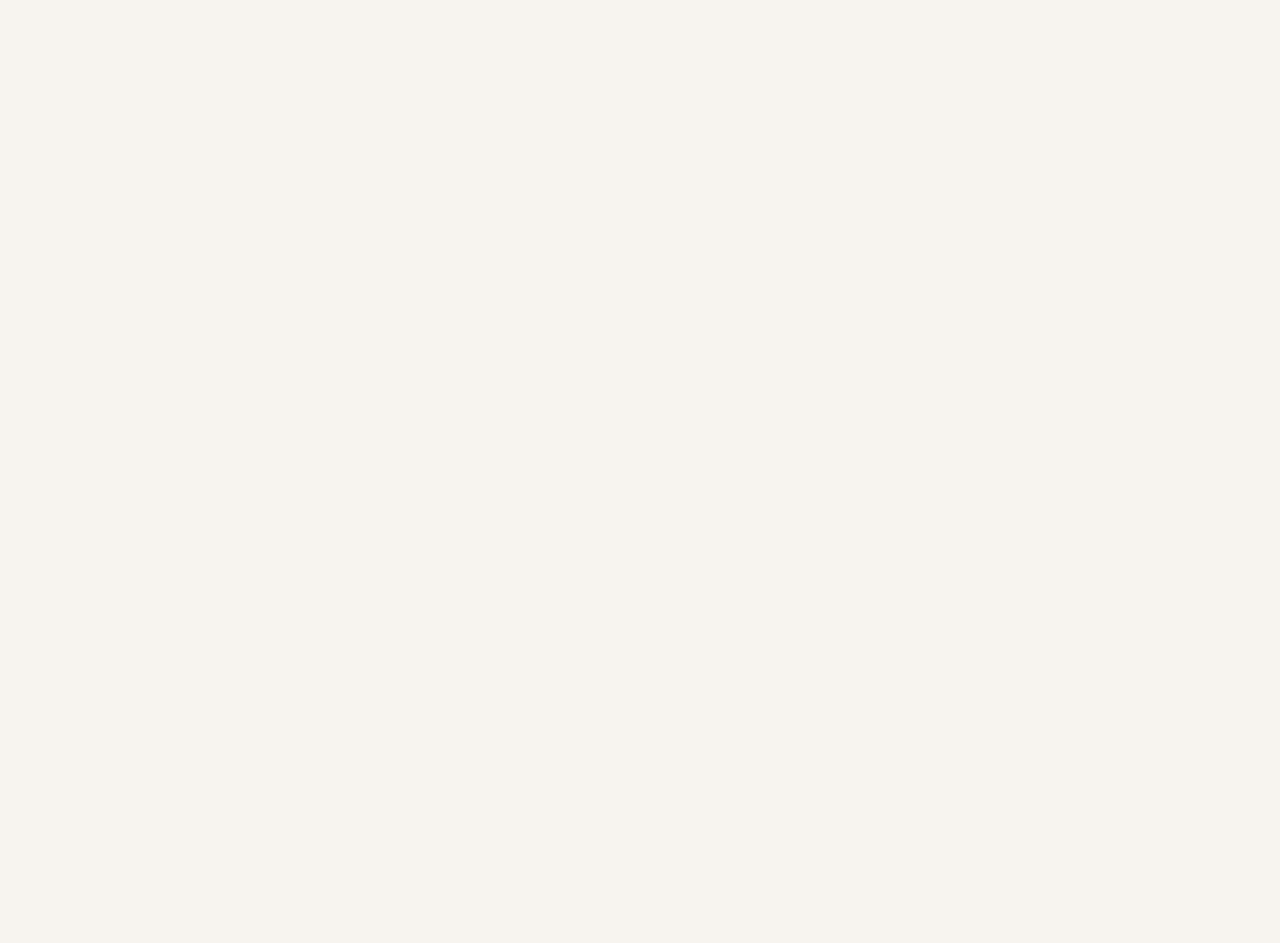
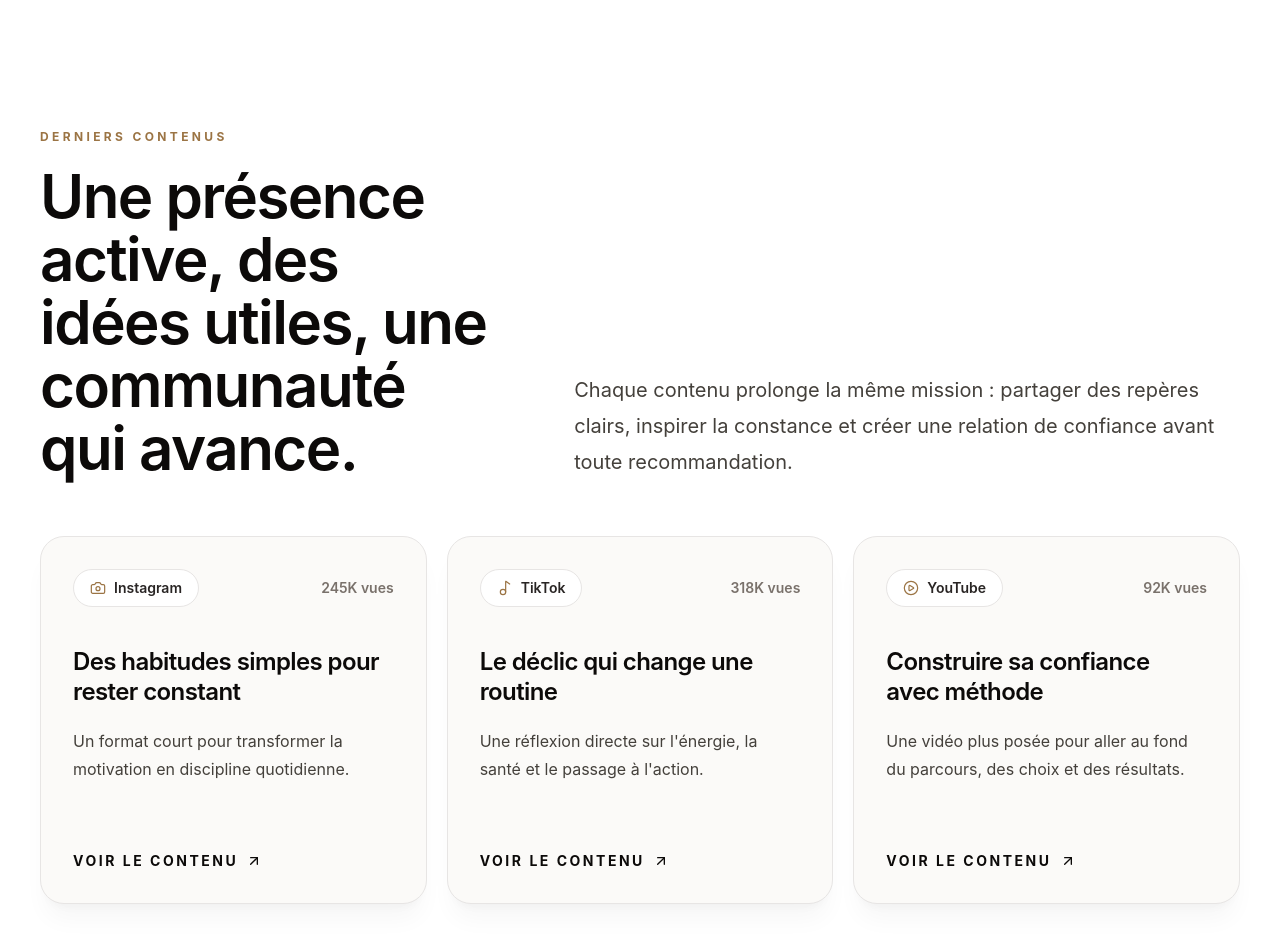
Before and after one commit to Hazichomwarr/komandant-logue, a Next.js app: page / in a window 1280 px wide. Shown: the part 2740-3683 px from the top of the page. Before the commit the page ends 2725 px from the top, so only its background shows below. Built offline with nearby package versions, Linux system fonts and the light colour scheme.

Commit message:
feat: Add Latestcontent component

```diff
--- a/app/page.tsx
+++ b/app/page.tsx
@@ -1,6 +1,7 @@
 import { About } from "@/components/landing/About";
 import { Hero } from "@/components/landing/Hero";
 import { Impact } from "@/components/landing/Impact";
+import { LatestContent } from "@/components/landing/LatestContent";
 import { Navbar } from "@/components/landing/Navbar";
 
 export default function Home() {
@@ -11,6 +12,7 @@ export default function Home() {
         <Hero />
         <About />
         <Impact />
+        <LatestContent />
       </main>
     </div>
   );
--- /dev/null
+++ b/components/landing/LatestContent.tsx
@@ -0,0 +1,142 @@
+"use client";
+
+import { motion } from "framer-motion";
+import { ArrowUpRight, Camera, Music2, PlayCircle } from "lucide-react";
+import type { LucideIcon } from "lucide-react";
+
+type ContentCard = {
+  platform: string;
+  title: string;
+  description: string;
+  metric: string;
+  href: string;
+  Icon: LucideIcon;
+};
+
+const contentCards: ContentCard[] = [
+  {
+    platform: "Instagram",
+    title: "Des habitudes simples pour rester constant",
+    description:
+      "Un format court pour transformer la motivation en discipline quotidienne.",
+    metric: "245K vues",
+    href: "#contenu",
+    Icon: Camera,
+  },
+  {
+    platform: "TikTok",
+    title: "Le déclic qui change une routine",
+    description:
+      "Une réflexion directe sur l'énergie, la santé et le passage à l'action.",
+    metric: "318K vues",
+    href: "#contenu",
+    Icon: Music2,
+  },
+  {
+    platform: "YouTube",
+    title: "Construire sa confiance avec méthode",
+    description:
+      "Une vidéo plus posée pour aller au fond du parcours, des choix et des résultats.",
+    metric: "92K vues",
+    href: "#contenu",
+    Icon: PlayCircle,
+  },
+];
+
+const container = {
+  hidden: { opacity: 0 },
+  visible: {
+    opacity: 1,
+    transition: { staggerChildren: 0.12 },
+  },
+};
+
+const fadeUp = {
+  hidden: { opacity: 0, y: 28 },
+  visible: { opacity: 1, y: 0 },
+};
+
+export function LatestContent() {
+  return (
+    <section id="contenu" className="bg-white px-5 py-24 sm:px-8 lg:px-10 lg:py-36">
+      <div className="mx-auto w-full max-w-7xl">
+        <motion.div
+          initial="hidden"
+          whileInView="visible"
+          viewport={{ once: true, amount: 0.3 }}
+          transition={{ staggerChildren: 0.12 }}
+          className="grid gap-8 lg:grid-cols-[0.86fr_1.14fr] lg:items-end"
+        >
+          <div>
+            <motion.p
+              variants={fadeUp}
+              transition={{ duration: 0.65, ease: "easeOut" }}
+              className="mb-5 text-xs font-bold uppercase tracking-[0.28em] text-[#9b7444]"
+            >
+              Derniers contenus
+            </motion.p>
+            <motion.h2
+              variants={fadeUp}
+              transition={{ duration: 0.7, ease: "easeOut" }}
+              className="text-4xl font-semibold leading-[1.05] tracking-tight text-stone-950 text-balance sm:text-5xl lg:text-6xl"
+            >
+              Une présence active, des idées utiles, une communauté qui avance.
+            </motion.h2>
+          </div>
+
+          <motion.p
+            variants={fadeUp}
+            transition={{ duration: 0.7, ease: "easeOut" }}
+            className="max-w-2xl text-lg leading-8 text-stone-700 sm:text-xl sm:leading-9 lg:ml-auto"
+          >
+            Chaque contenu prolonge la même mission : partager des repères
+            clairs, inspirer la constance et créer une relation de confiance
+            avant toute recommandation.
+          </motion.p>
+        </motion.div>
+
+        <motion.div
+          initial="hidden"
+          whileInView="visible"
+          viewport={{ once: true, amount: 0.18 }}
+          variants={container}
+          className="mt-14 grid gap-5 md:grid-cols-3"
+        >
+          {contentCards.map(({ platform, title, description, metric, href, Icon }) => (
+            <motion.article
+              key={platform}
+              variants={fadeUp}
+              transition={{ duration: 0.65, ease: "easeOut" }}
+              className="group flex min-h-[23rem] flex-col rounded-[1.5rem] border border-stone-200 bg-[#fbfaf8] p-7 shadow-xl shadow-stone-950/[0.035] transition duration-300 hover:-translate-y-1 hover:border-[#b78a54]/35 hover:bg-white hover:shadow-2xl hover:shadow-stone-950/[0.07] sm:p-8"
+            >
+              <div className="flex items-center justify-between gap-4">
+                <span className="inline-flex items-center gap-2 rounded-full border border-stone-200 bg-white px-4 py-2 text-sm font-semibold text-stone-800">
+                  <Icon className="h-4 w-4 text-[#9b7444]" strokeWidth={1.8} />
+                  {platform}
+                </span>
+                <span className="text-sm font-semibold text-stone-500">{metric}</span>
+              </div>
+
+              <div className="mt-10 flex flex-1 flex-col">
+                <h3 className="text-2xl font-semibold leading-tight tracking-tight text-stone-950">
+                  {title}
+                </h3>
+                <p className="mt-5 text-base leading-7 text-stone-700">
+                  {description}
+                </p>
+
+                <a
+                  href={href}
+                  className="mt-auto inline-flex items-center gap-2 pt-9 text-sm font-bold uppercase tracking-[0.18em] text-stone-950 transition-colors group-hover:text-[#9b7444]"
+                >
+                  Voir le contenu
+                  <ArrowUpRight className="h-4 w-4" strokeWidth={2} />
+                </a>
+              </div>
+            </motion.article>
+          ))}
+        </motion.div>
+      </div>
+    </section>
+  );
+}
--- a/package.json
+++ b/package.json
@@ -10,6 +10,7 @@
   },
   "dependencies": {
     "framer-motion": "^12.42.2",
+    "lucide-react": "^1.23.0",
     "next": "16.2.10",
     "react": "19.2.4",
     "react-dom": "19.2.4"
```
Also changed, not shown: 1 other file (tests, documents, lock files or other folders).
